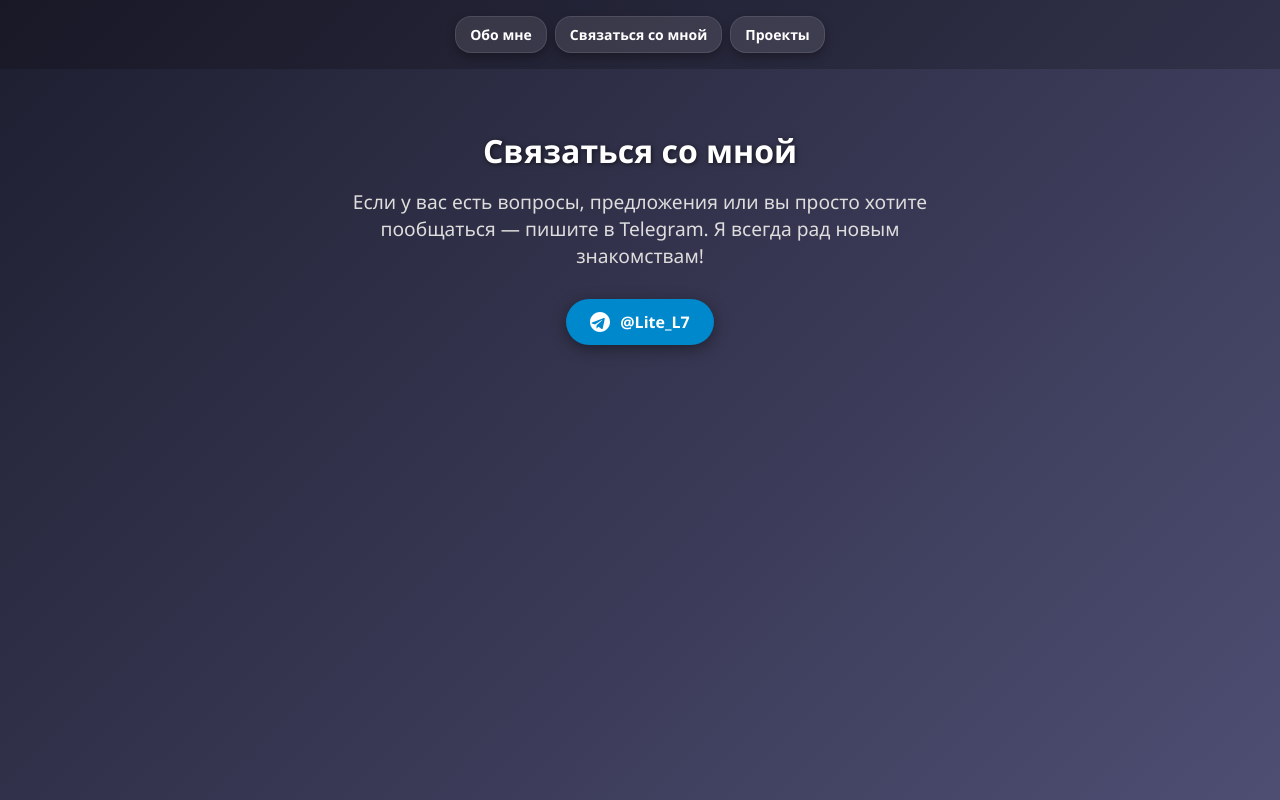
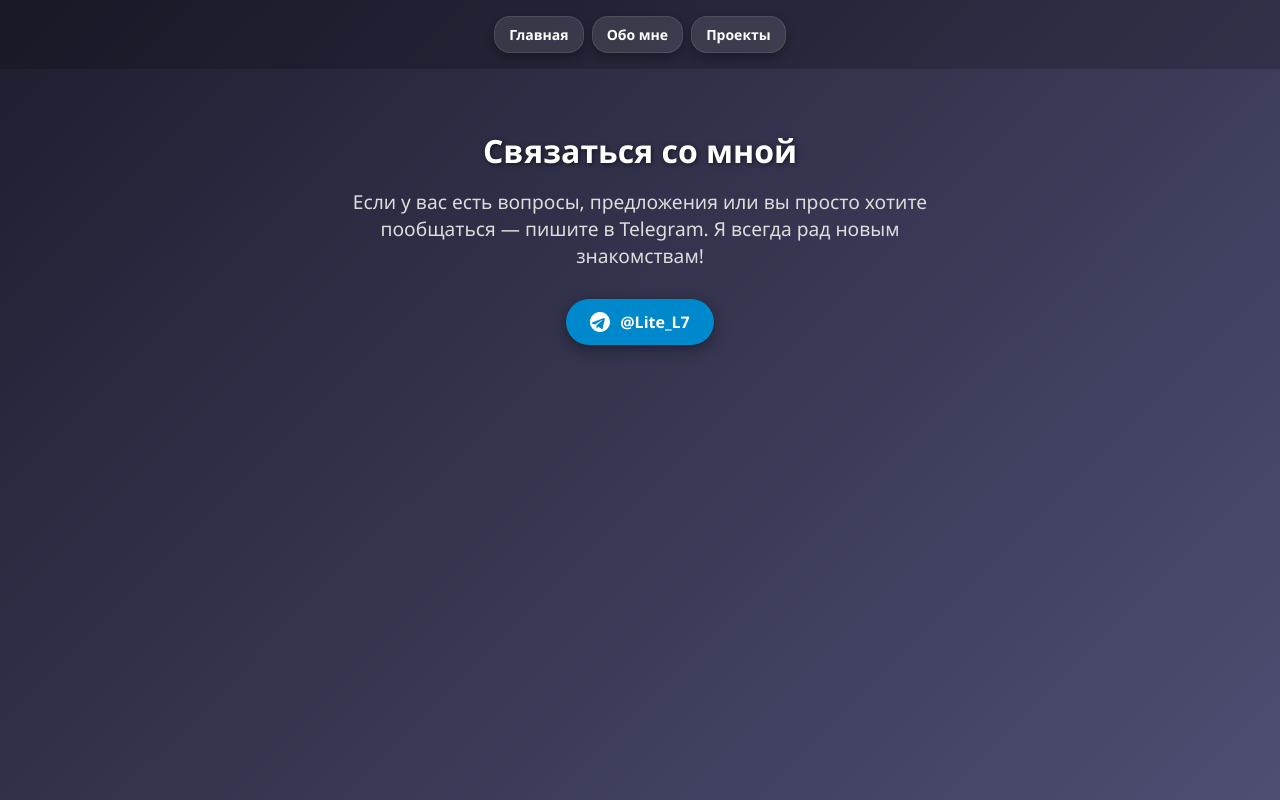
Before and after one commit to IMOMDIN/IMOMDIN.github.io, a plain HTML site: page contact.html in a window 1280 px wide. Drawn offline with Linux system fonts and the light colour scheme.

Commit message:
Add files via upload

```diff
--- a/contact.html
+++ b/contact.html
@@ -131,8 +131,8 @@
 <body>
   <!-- Навигация -->
   <nav>
-    <a href="index.html">Обо мне</a>
-    <a href="contact.html">Связаться со мной</a>
+    <a href="index.html">Главная</a>
+    <a href="about.html">Обо мне</a>
     <a href="projects.html">Проекты</a>
   </nav>
 
@@ -140,7 +140,7 @@
   <section>
     <h1>Связаться со мной</h1>
     <p>Если у вас есть вопросы, предложения или вы просто хотите пообщаться — пишите в Telegram. Я всегда рад новым знакомствам!</p>
-    <a class="telegram-link" href="https://t.me/Lite_L7" target="_blank">
+    <a class="telegram-link" href="https://t.me/Lite_L7" target="_blank" rel="noopener noreferrer">
       <svg xmlns="http://www.w3.org/2000/svg" viewBox="0 0 240 240">
         <path d="M120,0C53.7,0,0,53.7,0,120s53.7,120,120,120s120-53.7,120-120S186.3,0,120,0z M176.1,85.5
         l-23.5,111.2c-1.8,8.2-6.6,10.2-13.4,6.3l-37-27.3l-17.9,17.2c-2,2-3.6,3.6-7.3,3.6l2.6-37.1l67.4-61.1c2.9-2.6-0.6-4.1-4.4-1.5
```
